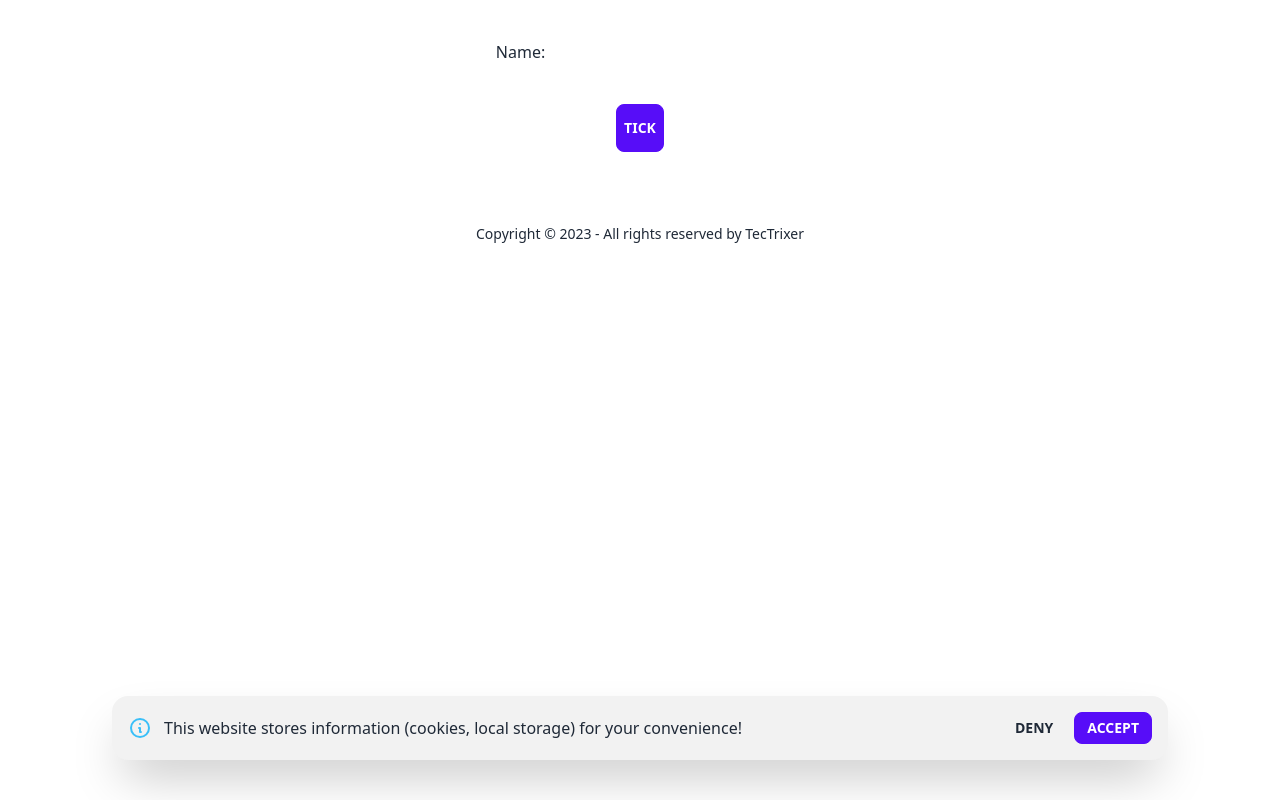
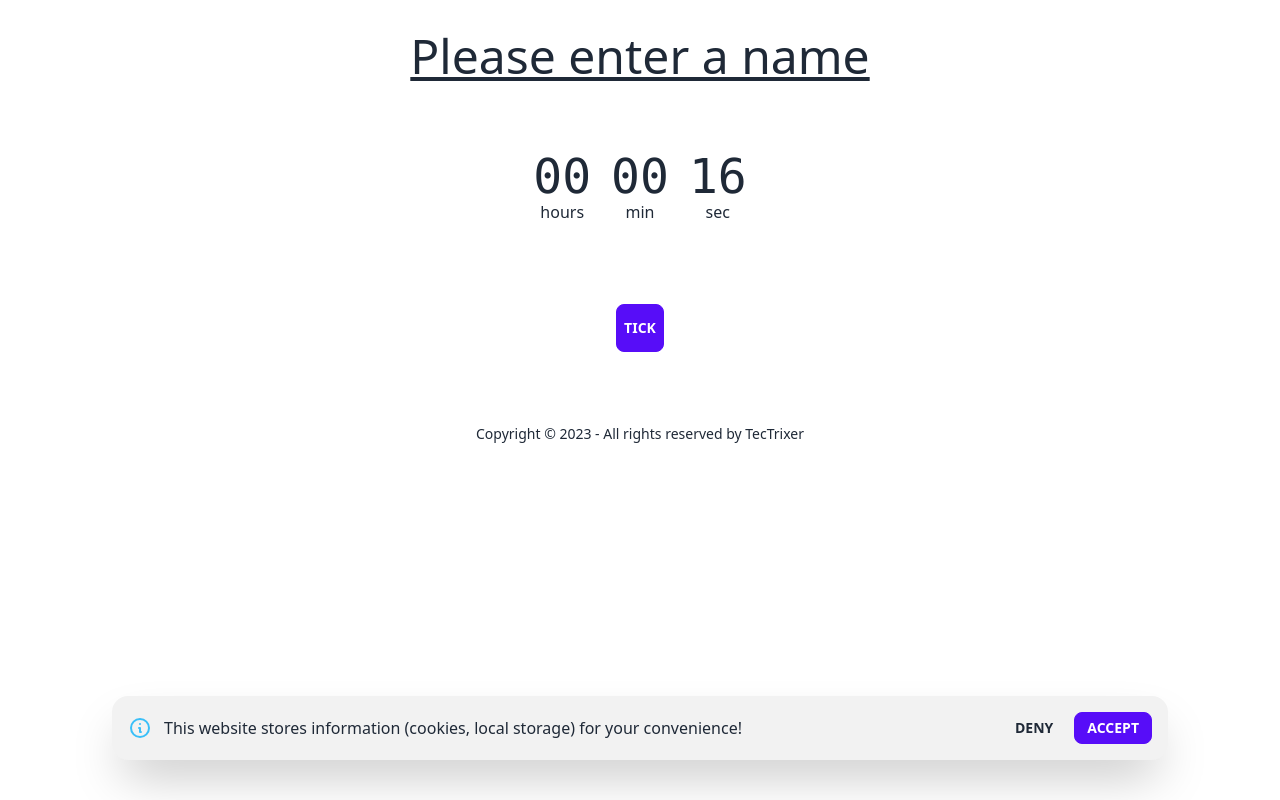
Before and after one commit to TecTrixer/habit, a SvelteKit app: page / in a window 1280 px wide. Built offline with nearby package versions, Linux system fonts and the light colour scheme.

Commit message:
added timer (prototype)

```diff
--- a/src/app.html
+++ b/src/app.html
@@ -7,6 +7,8 @@
 	<meta name="viewport" content="width=device-width" />
 	%sveltekit.head%
 	<title>Habit-Tool</title>
+	<meta name="description"
+		content="This is a website on which you will be able to track a daily streak. You can use this tool to build a habit or simply for fun, whatever you like :)" />
 </head>
 
 <body data-sveltekit-preload-data="hover">
--- a/src/routes/+page.svelte
+++ b/src/routes/+page.svelte
@@ -1,19 +1,77 @@
 <script lang="ts">
-  import type { ActionData } from "./$types";
-  export let form: ActionData;
+  import { browser } from "$app/environment";
+  let name =
+    (browser ? window.localStorage.getItem("name") : "") ??
+    "Please enter a name";
+  // this function is being called whenever the name is changed
+  function name_change() {
+    setTimeout(() => {
+      if (name.length > 0) {
+        window.localStorage.setItem("name", name);
+        get_data();
+      }
+    }, 0);
+  }
+  let next_date: Date | null = new Date(new Date().getTime() + 1000 * 20);
+  let duration: Date | null = new Date(
+    next_date.getTime() - new Date().getTime()
+  );
+  if (browser) {
+    // needed to ensure fluent update of timer
+    setTimeout(update_date, 50);
+    // update timer every second
+    setInterval(update_date, 1000);
+  }
+
+  function update_date() {
+    if (next_date) {
+      let temp = new Date(next_date.getTime() - new Date().getTime());
+      if (temp.getUTCFullYear() !== 1970) {
+        duration = new Date(0);
+      } else {
+        duration = temp;
+      }
+    }
+  }
+
+  function get_data() {}
+
+  function tick() {}
 </script>
 
-<div class="flex-row justify-center">
-  <!-- TODO: Persist user name and automatically load users current streak -->
-  <form method="POST">
-    <label class="inline-block flex my-10 mx-auto">
-    <div class="ml-auto">Name:</div>
-    <input name="name" type="text" class="flex bg-none ml-2 mr-auto">
-    </label>
-    <button class="btn-primary btn flex mt-10 btn-square mx-auto">TICK</button>
-  </form>
-  <!-- TODO: Add a countdown here -->
-  {#if form?.deadline}
-    <p>{form?.deadline} {form?.streak}</p>
+<div class="flex flex-col items-center">
+  <h1
+    on:input={name_change}
+    bind:textContent={name}
+    contenteditable="true"
+    class="text-5xl underline outline-none my-8 mx-10"
+  />
+
+  {#if duration}
+    <div class="grid grid-flow-col gap-5 text-center auto-cols-max my-10 ">
+      <div class="flex flex-col">
+        <span class="countdown font-mono text-5xl">
+          <span style="--value:{duration.getUTCHours()};" />
+        </span>
+        hours
+      </div>
+      <div class="flex flex-col">
+        <span class="countdown font-mono text-5xl">
+          <span style="--value:{duration.getUTCMinutes()};" />
+        </span>
+        min
+      </div>
+      <div class="flex flex-col">
+        <span class="countdown font-mono text-5xl">
+          <span style="--value:{duration.getUTCSeconds()};" />
+        </span>
+        sec
+      </div>
+    </div>
   {/if}
+
+  <button
+    on:mousedown={tick}
+    class="btn-primary btn flex mt-10 btn-square mx-auto">TICK</button
+  >
 </div>
```
